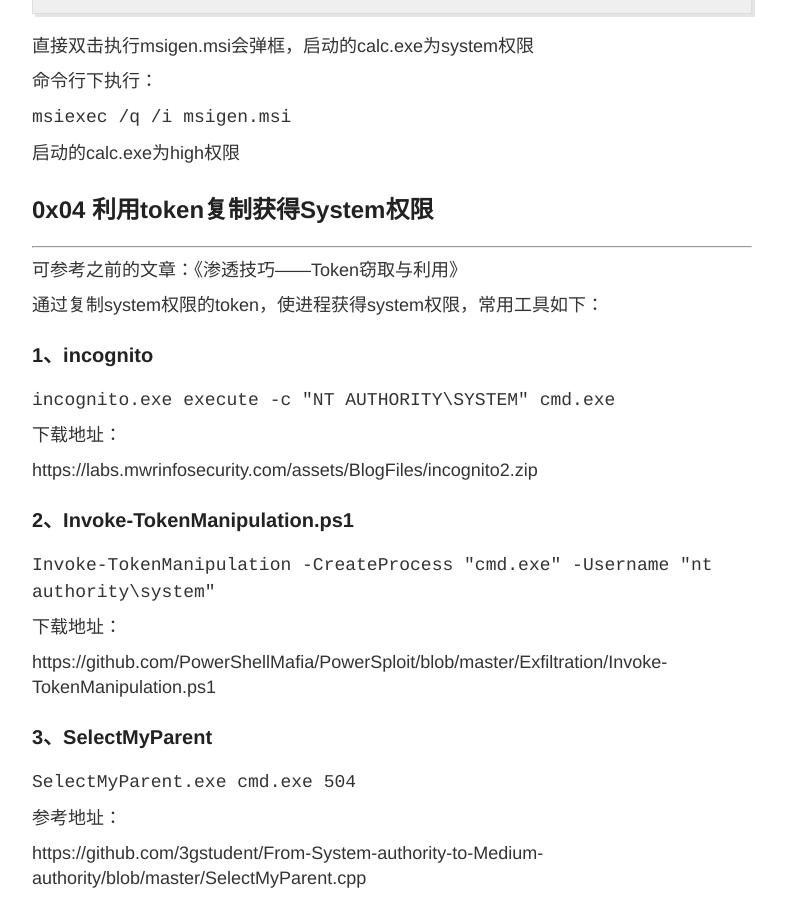
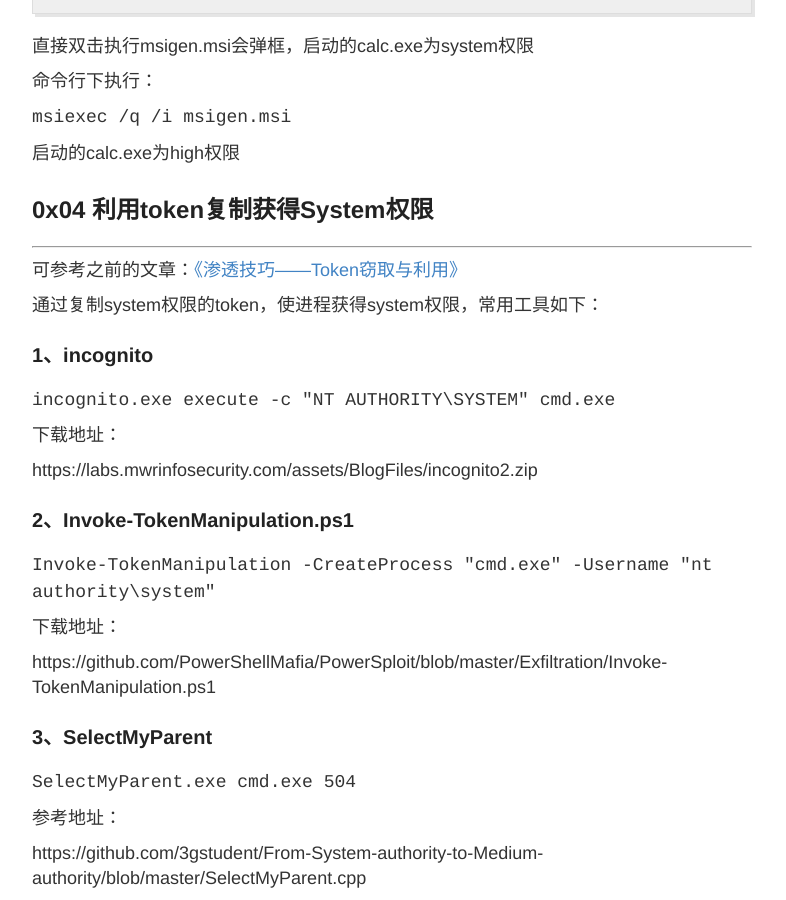
Before and after one commit to 3gstudent/backup-3gstudent.github.io, a Jekyll site: the page built from _posts/2017-11-22-渗透技巧——从Admin权限切换到System权限.md, in a window 1280 px wide and 900 px high, scrolled down 6119 px. Shown: the whole window, without its empty margins (248-1034 px from the left). Built offline with Jekyll 4.4.1, drawn with Linux system fonts in a browser that asks for light colours; part of the change alters nothing that is shown.

```diff
--- a/_posts/2017-11-22-渗透技巧——从Admin权限切换到System权限.md
+++ b/_posts/2017-11-22-渗透技巧——从Admin权限切换到System权限.md
@@ -210,7 +210,7 @@ light.exe msigen.wixobj
 ## 0x04 利用token复制获得System权限
 ---
 
-可参考之前的文章：《渗透技巧——Token窃取与利用》
+可参考之前的文章：[《渗透技巧——Token窃取与利用》](https://3gstudent.github.io/3gstudent.github.io/%E6%B8%97%E9%80%8F%E6%8A%80%E5%B7%A7-Token%E7%AA%83%E5%8F%96%E4%B8%8E%E5%88%A9%E7%94%A8/)
 
 通过复制system权限的token，使进程获得system权限，常用工具如下：
 
```
